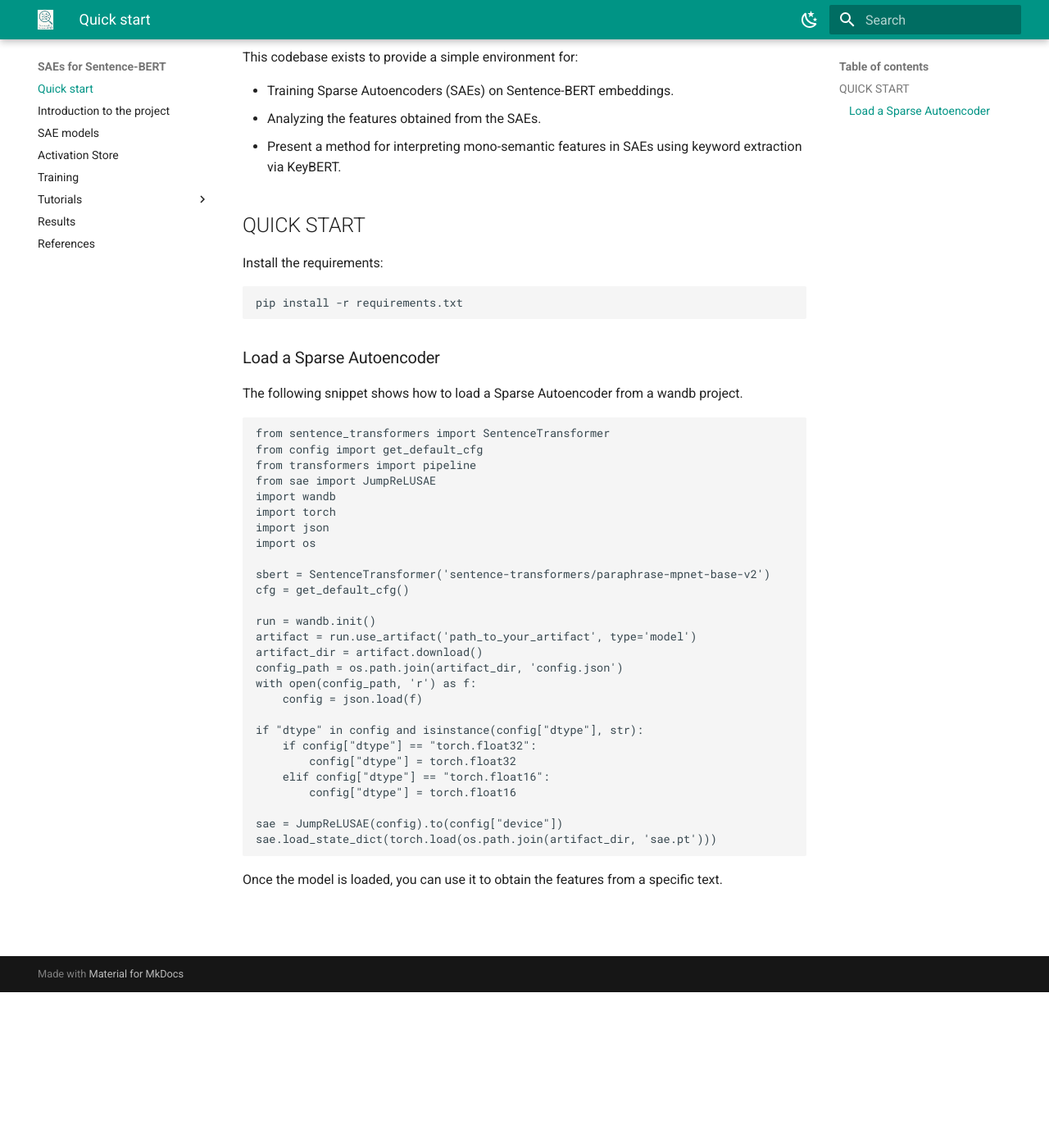
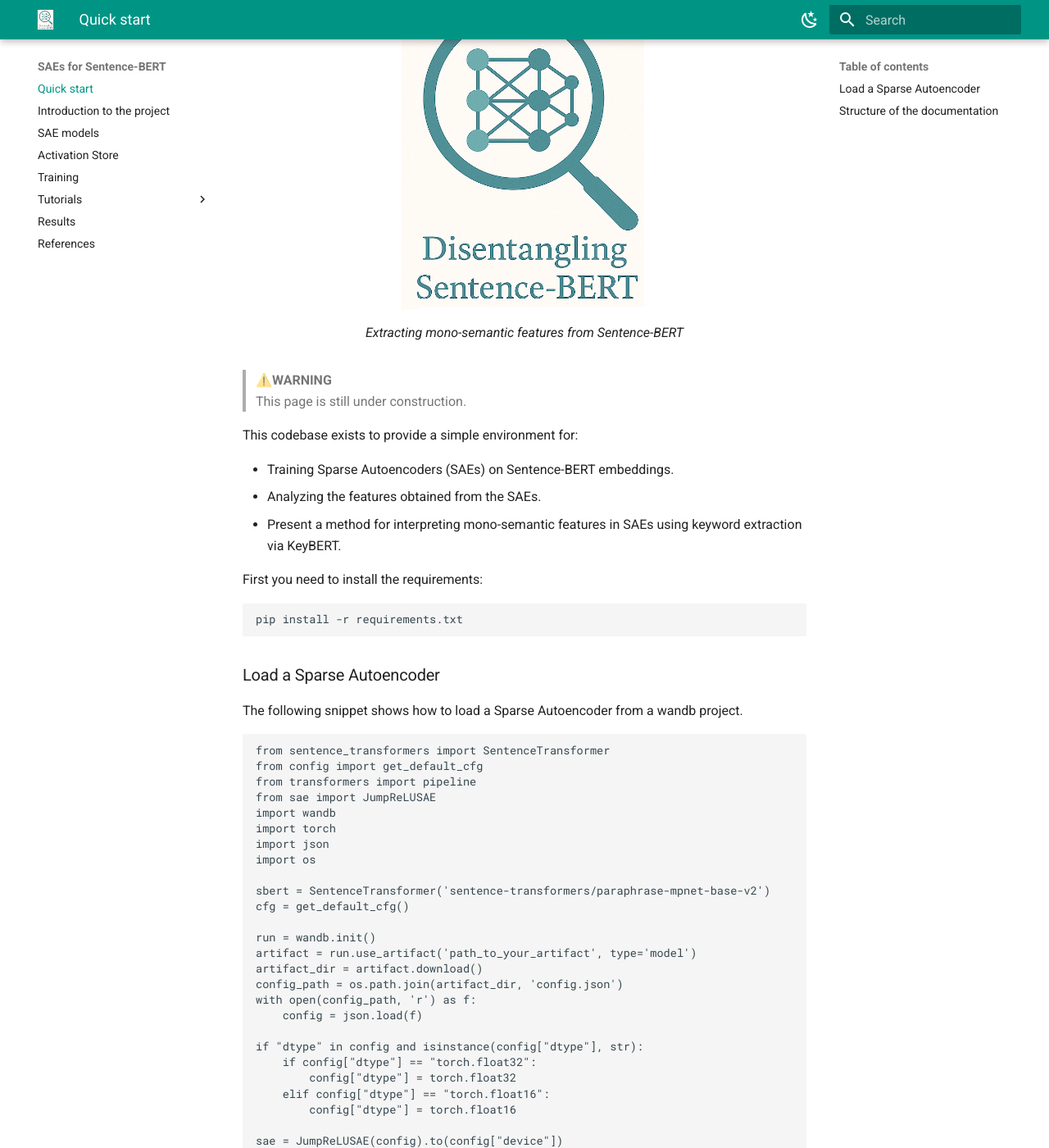
Before and after one commit to Yb1ku/SAEs-for-Sentence-BERT, an MkDocs documentation site: the page built from docs/index.md, in a window 1280 px wide and 1400 px high, scrolled down 190 px. Shown: the whole window at 82% size. Built offline with MkDocs 1.6.1 and Material for MkDocs 9.7.7, drawn with Linux system fonts in a browser that asks for light colours; some of the changed text lies outside the part shown.

Commit message:
Documentation update

````diff
--- a/docs/index.md
+++ b/docs/index.md
@@ -1,3 +1,9 @@
+<figure style="text-align: center;" markdown>
+  <img src="assets/logo.png" alt="Project logo" width="300"/>
+  <figcaption>Extracting mono-semantic features from Sentence-BERT</figcaption>
+</figure>
+
+
 > ⚠️**WARNING** <br>
 > This page is still under construction.
 
@@ -7,9 +13,7 @@
 - Analyzing the features obtained from the SAEs.
 - Present a method for interpreting mono-semantic features in SAEs using keyword extraction via KeyBERT.
 
-
-## QUICK START
-Install the requirements:
+First you need to install the requirements:
 ```bash
 pip install -r requirements.txt
 ```
@@ -45,3 +49,5 @@
 sae.load_state_dict(torch.load(os.path.join(artifact_dir, 'sae.pt')))
 ```
 Once the model is loaded, you can use it to obtain the features from a specific text.
+
+## Structure of the documentation
````
